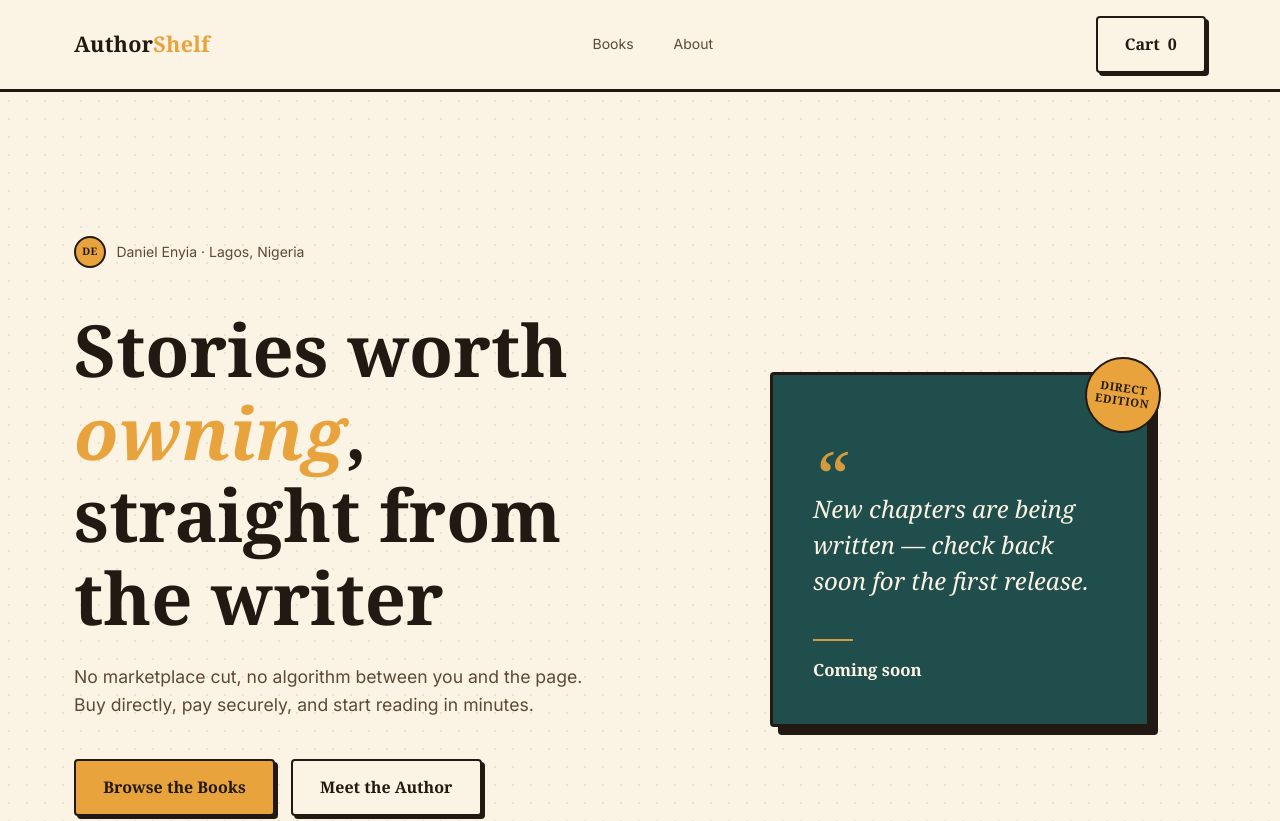
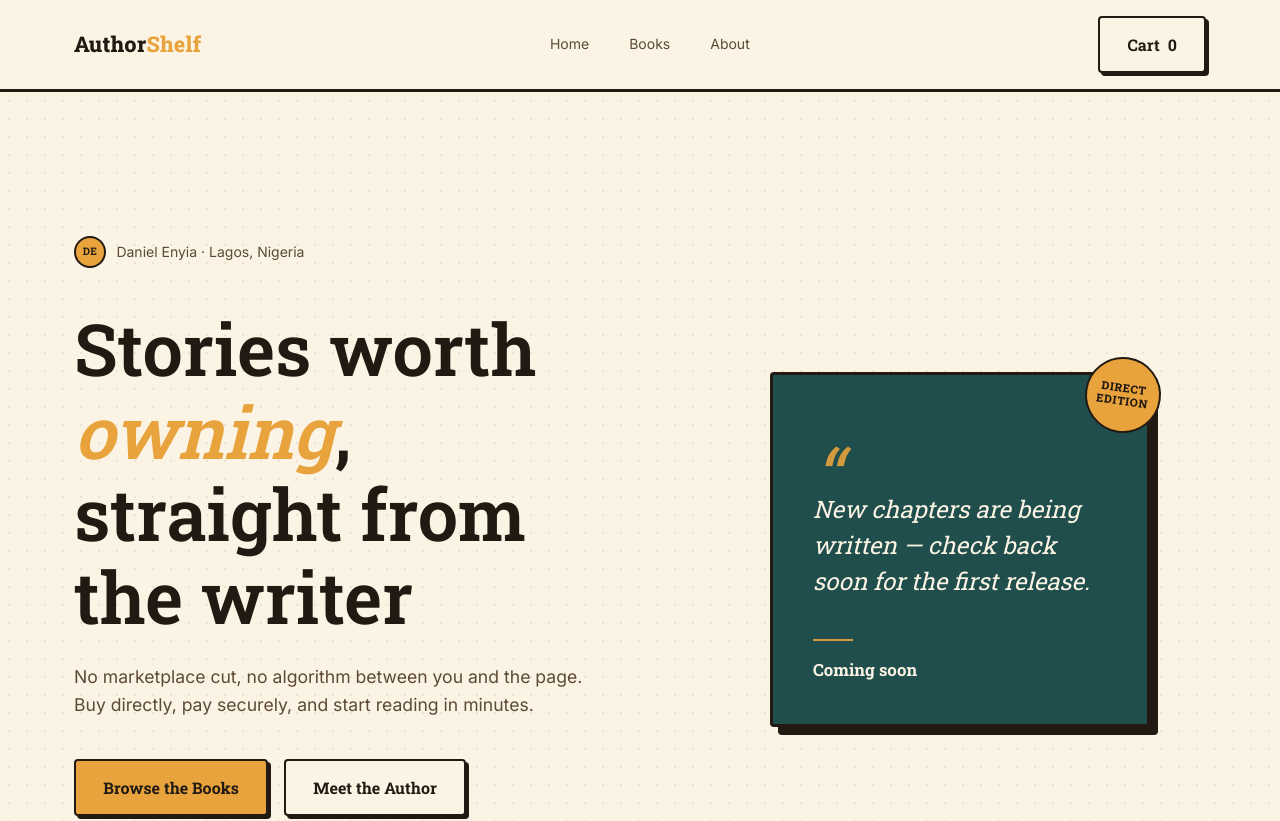
Before and after one commit to ayronisaac1964-web/EBOOK-STORE, a website: page public/index.html in a window 1280 px wide. Shown: the top 821 px of the page. Drawn offline with Linux system fonts and the light colour scheme; no server answers.

Commit message:
Update index.html

```diff
--- a/public/index.html
+++ b/public/index.html
@@ -9,7 +9,7 @@
 <!-- Fonts: display serif (Fraunces) + body sans (Inter) -->
 <link rel="preconnect" href="https://fonts.googleapis.com">
 <link rel="preconnect" href="https://fonts.gstatic.com" crossorigin>
-<link href="https://fonts.googleapis.com/css2?family=Fraunces:ital,opsz,wght@0,9..144,500;0,9..144,600;1,9..144,500&family=Inter:wght@400;500;600;700&display=swap" rel="stylesheet">
+<link href="https://fonts.googleapis.com/css2?family=Roboto+Slab:wght@400;600;700;800&family=Inter:wght@400;500;600;700&display=swap" rel="stylesheet">
 
 <!-- Token file loads first, then base/shared, then this page's own rules -->
 <link rel="stylesheet" href="assets/css/variables.css">
@@ -22,6 +22,7 @@
   <div class="container">
     <a href="index.html" class="brand">Author<span>Shelf</span></a>
     <nav class="nav-links">
+      <a href="index.html">Home</a>
       <a href="pages/storefront.html">Books</a>
       <a href="pages/about.html">About</a>
     </nav>
```
